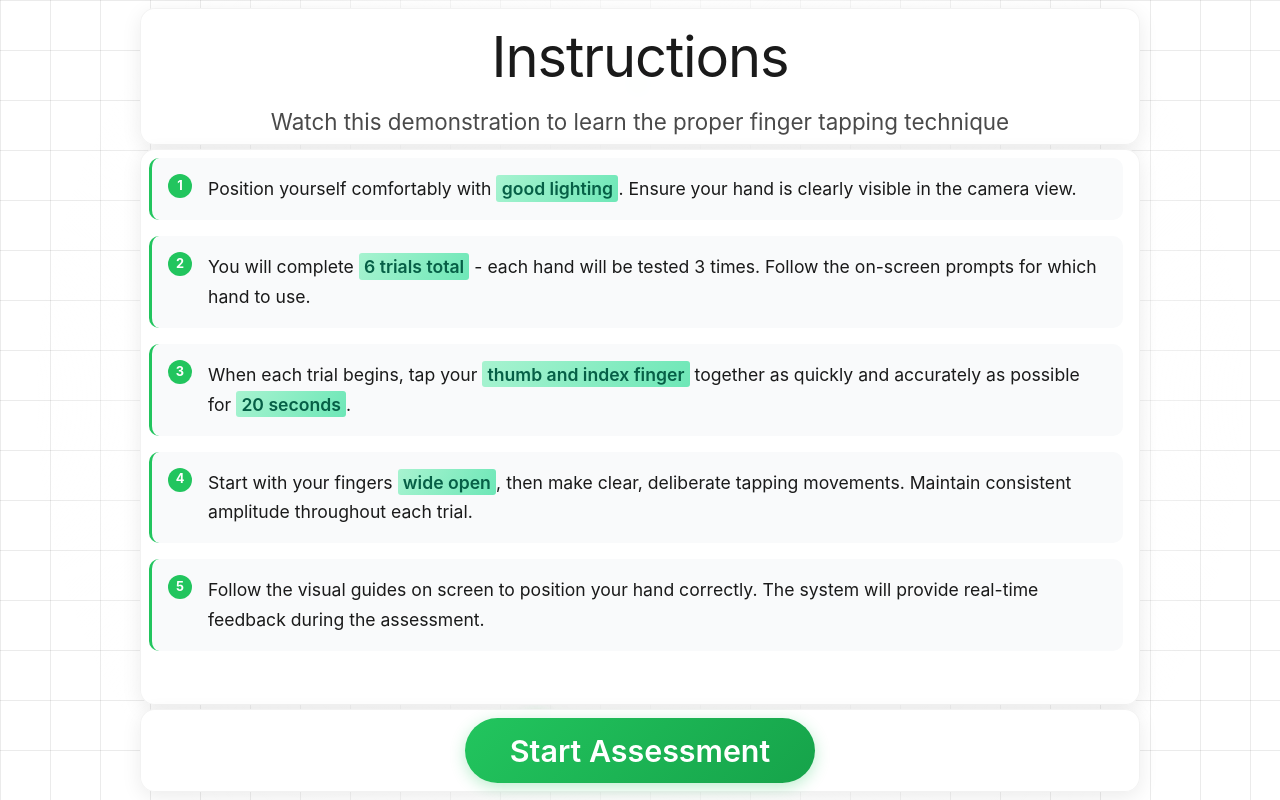
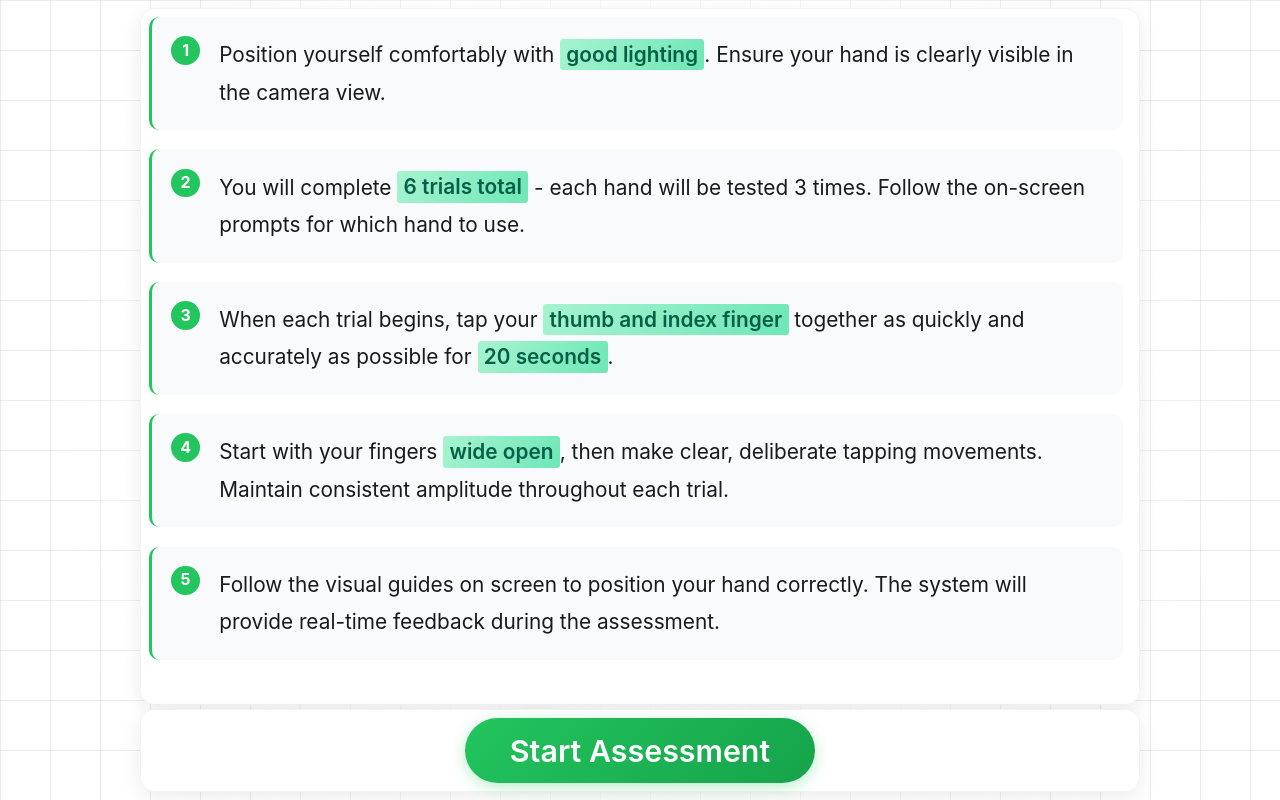
Before and after one commit to ShadowCoder1/action-census, a plain HTML site: page instructions.html in a window 1280 px wide. Both pictures are taken after a click on the button "Continue". Drawn offline with Linux system fonts and the light colour scheme.

Commit message:
Update instructions.html

```diff
--- a/instructions.html
+++ b/instructions.html
@@ -279,8 +279,8 @@
       counter-increment: step-counter;
       display: flex;
       align-items: flex-start;
-      margin-bottom: 1rem;
-      padding: 1rem;
+      margin-bottom: 1.2rem;
+      padding: 1.2rem;
       background: #f9fafb;
       border-radius: 10px;
       border-left: 3px solid #22c55e;
@@ -290,21 +290,21 @@
       content: counter(step-counter);
       background: #22c55e;
       color: white;
-      width: 1.5rem;
-      height: 1.5rem;
+      width: 1.8rem;
+      height: 1.8rem;
       border-radius: 50%;
       display: flex;
       align-items: center;
       justify-content: center;
       font-weight: bold;
-      font-size: 0.8rem;
-      margin-right: 1rem;
+      font-size: 1rem;
+      margin-right: 1.2rem;
       flex-shrink: 0;
     }
 
     .step-content {
-      font-size: 1.1rem;
-      line-height: 1.7;
+      font-size: 1.3rem;
+      line-height: 1.8;
     }
 
     .highlight {
@@ -451,8 +451,14 @@
     let progressInterval;
 
     function showStepsTab() {
+      // Hide header when switching to steps
+      document.querySelector('.header').style.display = 'none';
+
+      // Adjust container to account for removed header
+      document.querySelector('.container').style.gridTemplateRows = '1fr auto';
+
+      // Switch to steps tab
       switchTab('steps');
-      document.getElementById('mainButton').innerHTML = '<a href="index.html" style="color: inherit; text-decoration: none;">Start Assessment</a>';
     }
 
     function switchTab(tabName) {
```
